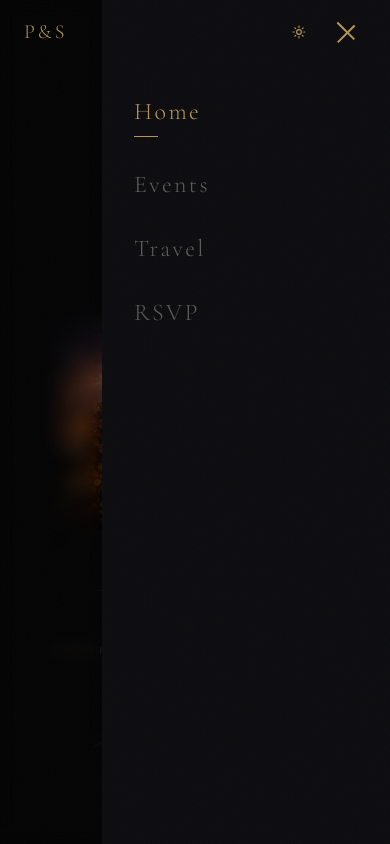
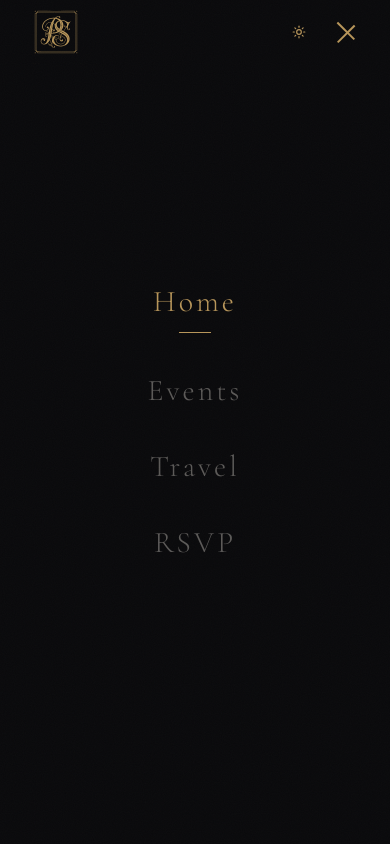
Before and after one commit to modiprabal/prabal-ki-shaadi, a Next.js app: page / in a window 390 px wide. Both pictures are taken after a click on the button 346 px from the left and 32 px from the top of the page. Shown: the top 844 px of the page. Built offline with nearby package versions, Linux system fonts and the light colour scheme.

Commit message:
feat: Update site branding with new logo and hashtag, refresh event details, and refine mobile navigation.

```diff
--- a/src/components/Footer.tsx
+++ b/src/components/Footer.tsx
@@ -41,7 +41,7 @@ export default function Footer() {
 
         {/* Right — Hashtag */}
         <p className="text-[9px] font-sans uppercase tracking-[0.3em]" style={{ color: "var(--theme-text-dim)" }}>
-          #PrabalKiShaadi
+          #PrabalKiShreya
         </p>
       </div>
     </footer>
--- a/src/components/Navbar.tsx
+++ b/src/components/Navbar.tsx
@@ -84,7 +84,8 @@ export default function Navbar() {
   };
 
   return (
-    <nav
+    <>
+      <nav
       className={`fixed top-0 inset-x-0 z-50 flex items-center justify-between px-6 md:px-10 transition-all duration-700 ${
         scrolled ? "h-14 backdrop-blur-xl" : "h-16 md:h-20 bg-transparent"
       }`}
@@ -92,15 +93,23 @@ export default function Navbar() {
         background: scrolled ? "color-mix(in srgb, var(--theme-bg) 90%, transparent)" : "transparent",
       }}
     >
-      {/* Monogram */}
+      {/* Logo */}
       <Link href="/" className="relative z-50">
-        <motion.span
-          className="font-display font-light text-xl tracking-[0.15em]"
-          style={{ color: "var(--theme-accent)" }}
+        <motion.div
+          className="w-16 h-16 md:w-20 md:h-16"
+          style={{
+            backgroundColor: "var(--theme-accent)",
+            maskImage: "url('/logo-transparent.png')",
+            WebkitMaskImage: "url('/logo-transparent.png')",
+            maskSize: "contain",
+            WebkitMaskSize: "contain",
+            maskRepeat: "no-repeat",
+            WebkitMaskRepeat: "no-repeat",
+            maskPosition: "center left",
+            WebkitMaskPosition: "center left",
+          }}
           whileHover={{ opacity: 0.7 }}
-        >
-          P&S
-        </motion.span>
+        />
       </Link>
 
       {/* Desktop */}
@@ -184,52 +193,42 @@ export default function Navbar() {
         </button>
       </div>
 
+      </nav>
+
       {/* Mobile sidebar */}
       <AnimatePresence>
         {isOpen && (
-          <>
-            {/* Backdrop */}
             <motion.div
-              initial={{ opacity: 0 }}
-              animate={{ opacity: 1 }}
-              exit={{ opacity: 0 }}
-              transition={{ duration: 0.3 }}
-              className="fixed inset-0 z-40 bg-black/60 backdrop-blur-sm md:hidden"
-              onClick={() => setIsOpen(false)}
-            />
-            {/* Sidebar */}
-            <motion.div
-              initial={{ x: "100%" }}
-              animate={{ x: 0 }}
-              exit={{ x: "100%" }}
-              transition={{ type: "spring", stiffness: 300, damping: 35 }}
-              className="fixed top-0 right-0 z-40 w-72 h-full flex flex-col pt-24 px-8 gap-8 md:hidden"
-              style={{ background: "var(--theme-bg-sidebar)" }}
+              initial={{ opacity: 0, y: -20 }}
+              animate={{ opacity: 1, y: 0 }}
+              exit={{ opacity: 0, y: -20 }}
+              transition={{ duration: 0.4, ease: [0.22, 1, 0.36, 1] }}
+              className="fixed inset-0 z-40 flex flex-col items-center justify-center gap-10 md:hidden"
+              style={{ backgroundColor: "var(--theme-bg)" }}
             >
               {links.map((link, i) => (
                 <motion.div
                   key={link.name}
-                  initial={{ opacity: 0, x: 20 }}
-                  animate={{ opacity: 1, x: 0 }}
-                  transition={{ delay: 0.05 * i, duration: 0.4 }}
+                  initial={{ opacity: 0, scale: 0.95 }}
+                  animate={{ opacity: 1, scale: 1 }}
+                  transition={{ delay: 0.1 + i * 0.05, duration: 0.4 }}
                 >
                   <Link
                     href={link.path}
                     onClick={(e) => handleNavClick(e, link)}
-                    className="font-display font-light text-2xl tracking-[0.1em] transition-colors duration-300 block"
+                    className="font-display font-light text-3xl tracking-[0.1em] transition-colors duration-300 block text-center"
                     style={{ color: isActive(link) ? "var(--theme-accent)" : "var(--theme-accent-nav)" }}
                   >
                     {link.name}
                     {isActive(link) && (
-                      <div className="w-6 h-[1px] mt-2" style={{ background: "var(--theme-accent)" }} />
+                      <div className="w-8 h-[1px] mx-auto mt-3" style={{ background: "var(--theme-accent)" }} />
                     )}
                   </Link>
                 </motion.div>
               ))}
             </motion.div>
-          </>
         )}
       </AnimatePresence>
-    </nav>
+    </>
   );
 }
--- a/src/components/VenueSection.tsx
+++ b/src/components/VenueSection.tsx
@@ -40,9 +40,9 @@ export default function VenueSection() {
 
             <div className="flex gap-12 mb-10">
               {[
-                { n: "4", l: "Events" },
+                { n: "6", l: "Events" },
                 { n: "2", l: "Days" },
-                { n: "24", l: "June" },
+                { n: "23-24", l: "June" },
               ].map(({ n, l }) => (
                 <div key={l}>
                   <span className="font-display font-light text-3xl md:text-4xl block" style={{ color: "var(--theme-text)" }}>
```
Also changed, not shown: public/logo-transparent.png (added).
